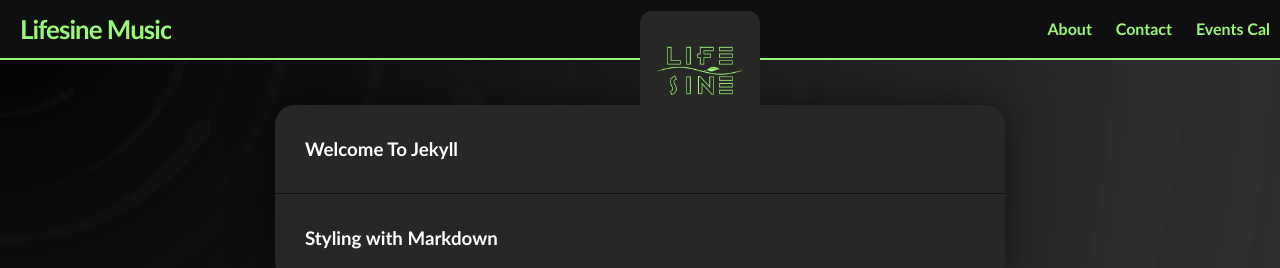
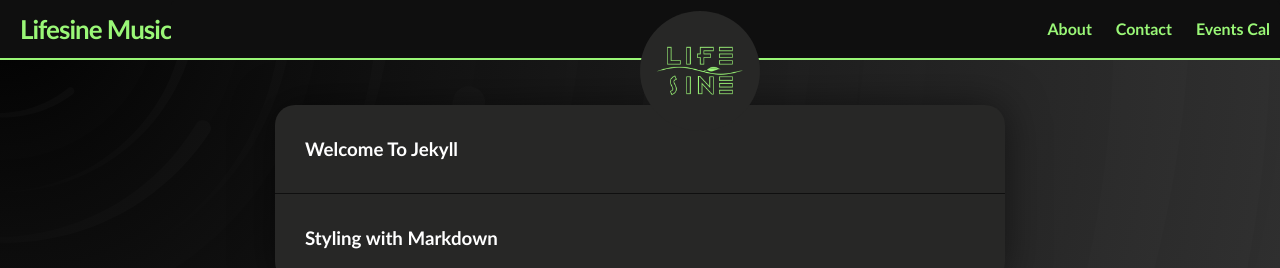
Before and after one commit to Lifesine/lifesine.github.io, a Jekyll site: the page built from index.md, in a window 1280 px wide. Shown: the top 268 px of the page. Built offline with Jekyll 4.4.1, drawn with Linux system fonts in a browser that asks for light colours.

Commit message:
change header icon

```diff
--- a/_sass/_layout-header.scss
+++ b/_sass/_layout-header.scss
@@ -36,7 +36,7 @@
     height: 120px;
     padding: 14px;
     background: $content-color;
-    border-radius: 10%;
+    border-radius: 50%;
     @include media-query($on-mobile) {
       width: 50px;
       height: 50px;
```
